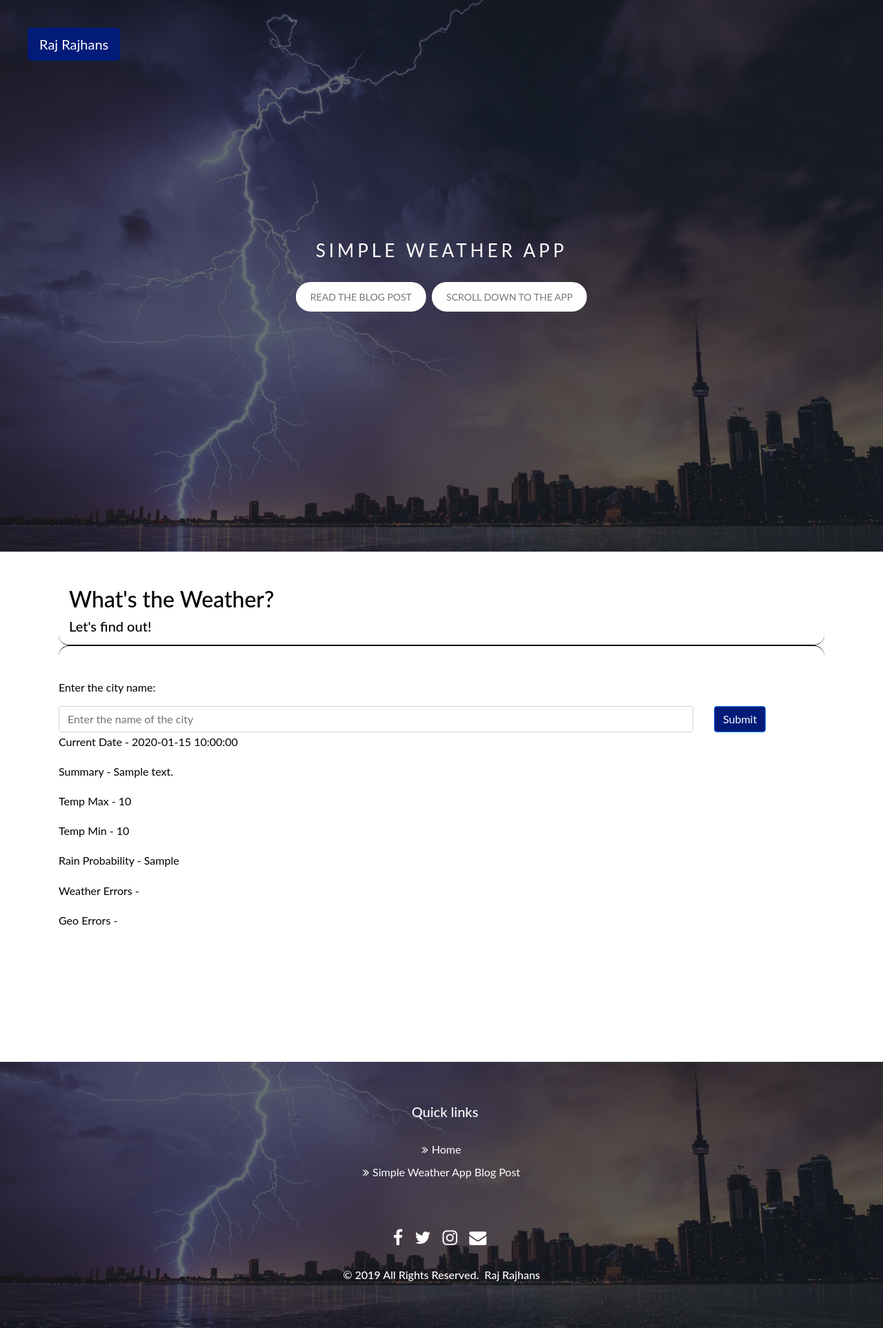
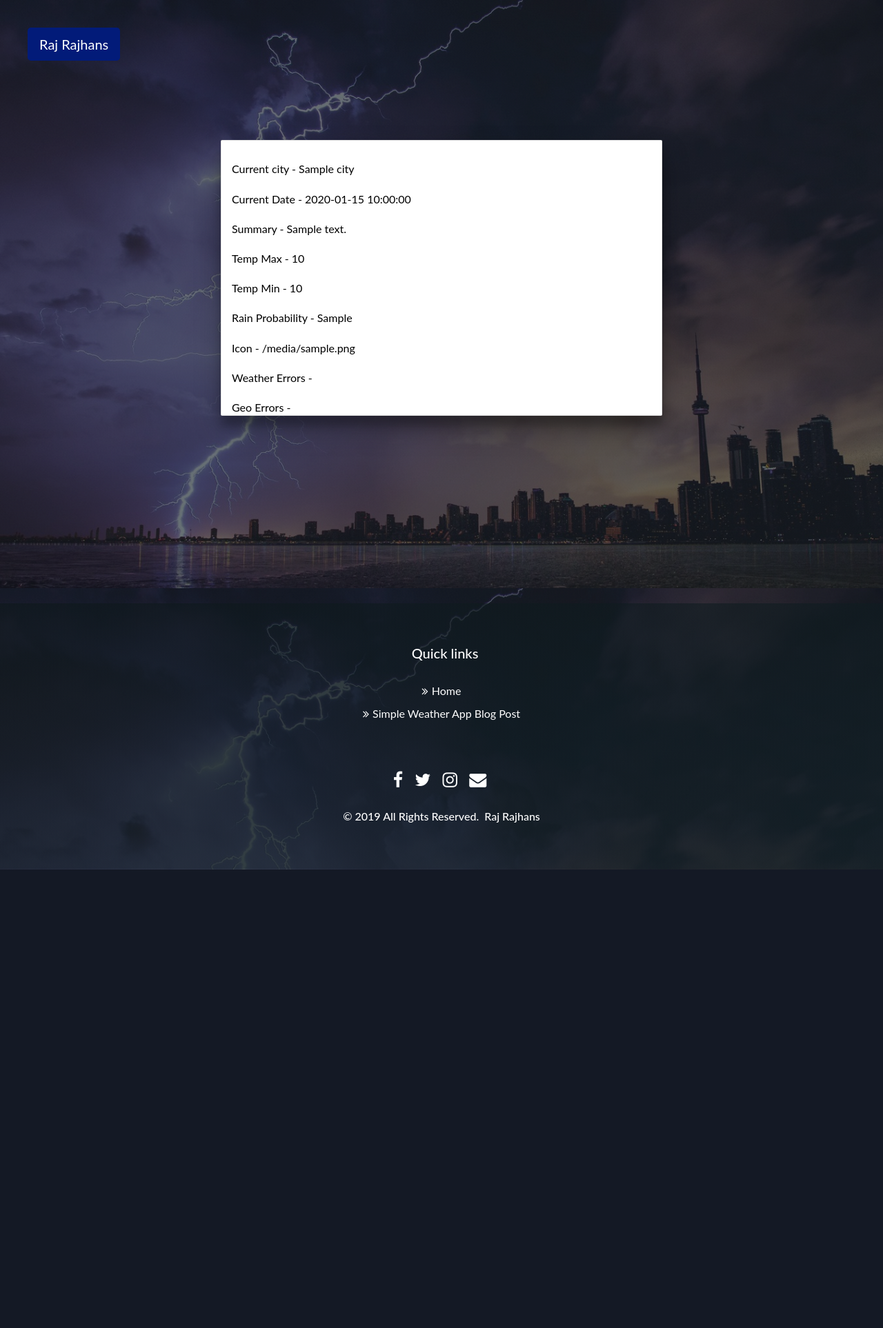
Before and after one commit to rajrajhans/weather, a Flask app: template templates/weather.html in a window 1280 px wide. Shown: the whole page at 69% size. After the commit the page ends 1261 px from the top, so only its background shows below. Run offline with Flask 2, Linux system fonts and the light colour scheme; the template is opened without the code that fills it: most values are stand-ins (such as "Sample title", 1, 10 or a date in 2020); some libraries are stand-ins or nearby versions.

Commit message:
completed homepage index.html

```diff
--- a/app.py
+++ b/app.py
@@ -18,7 +18,7 @@ def weather():
         wr = Controller()
         try:
             location = wr.getGeocode(city)
-            weatherObj = wr.getWeatherData(location)
+            weatherObj = wr.getWeatherData(location, city)
         except:
             errors_geo = "Something went wrong. Please check your city name and try again later. "
     return render_template("weather.html", weather=weatherObj, errors_geo=errors_geo)
--- a/controller.py
+++ b/controller.py
@@ -18,11 +18,11 @@ class Controller:
         except:  # To handle Nominatim timeout errors.
             if recursion > 2:
                 raise KeyError
-            print("making a request to nominatim")
+            print("making a request to nominatim again")
             time.sleep(1)
             return Controller.getGeocode(self, name)
 
-    def getWeatherData(self, location):
+    def getWeatherData(self, location, city):
         """This function does 4 things:\n
             1. Hit the API with a customized request and then store it in response.json
             2. Parse the response.json and extract necessary values from it (temperature - max, min, summary, raining probability, icon)
@@ -35,7 +35,7 @@ class Controller:
         summary = ""
         raining_prob = ""
         icon = ""
-        errors = "no error"
+        errors = None
         try:
             lat = str(location.latitude)
             long = str(location.longitude)
@@ -56,6 +56,6 @@ class Controller:
 
         except:
             errors = "Something went wrong. Please check your city name and try again later. "
-        report = WeatherData(current_date, max_temp, min_temp, summary, raining_prob, icon, errors)
+        report = WeatherData(current_date, max_temp, min_temp, summary, raining_prob, icon, errors, city)
 
         return report
--- a/model.py
+++ b/model.py
@@ -1,5 +1,5 @@
 class WeatherData:
-    def __init__(self, date, max_temp, min_temp, summary, raining_chance, icon, errors):
+    def __init__(self, date, max_temp, min_temp, summary, raining_chance, icon, errors, city):
         self.date = date
         self.max_temp = max_temp
         self.min_temp = min_temp
@@ -7,3 +7,4 @@ class WeatherData:
         self.raining_prob = raining_chance
         self.icon = icon
         self.errors = errors
+        self.city = city
--- a/static/css/footer.css
+++ b/static/css/footer.css
@@ -1,16 +1,16 @@
 /* Footer */
 @import url('https://maxcdn.bootstrapcdn.com/font-awesome/4.7.0/css/font-awesome.min.css');
-#footer  {
+.footer  {
     padding: 60px 0;
 }
 
-#footer .section-title {
+.footer .section-title {
     text-align: center;
     color: #007b5e;
     margin-bottom: 50px;
     text-transform: uppercase;
 }
-#footer {
+.footer {
     background-image:
 	  linear-gradient(to right bottom,
      rgba(13, 23, 26, 0.6),
@@ -20,54 +20,63 @@
 	background-size: cover;
     background-position: bottom;
 }
-#footer h5{
+.footer-w {
+    background-image:
+	  linear-gradient(to right bottom,
+     rgba(13, 23, 26, 0.6),
+     rgba(17, 33, 39, 0.6));
+
+	background-size: cover;
+    background-position: bottom;
+}
+.footer h5{
 	padding-left: 10px;
     padding-bottom: 6px;
     margin-bottom: 20px;
     color:#ffffff;
 }
-#footer a {
+.footer a {
     color: #ffffff;
     text-decoration: none !important;
     background-color: transparent;
     -webkit-text-decoration-skip: objects;
 }
-#footer ul.social li{
+.footer ul.social li{
 	padding: 3px 0;
 }
-#footer ul.social li a i {
+.footer ul.social li a i {
     margin-right: 5px;
 	font-size:25px;
 	-webkit-transition: .5s all ease;
 	-moz-transition: .5s all ease;
 	transition: .5s all ease;
 }
-#footer ul.social li:hover a i {
+.footer ul.social li:hover a i {
 	font-size:30px;
 	margin-top:-10px;
 }
-#footer ul.social li a,
-#footer ul.quick-links li a{
+.footer ul.social li a,
+.footer ul.quick-links li a{
 	color:#ffffff;
 }
-#footer ul.social li a:hover{
+.footer ul.social li a:hover{
 	color:#eeeeee;
 }
-#footer ul.quick-links li{
+.footer ul.quick-links li{
 	padding: 3px 0;
 	-webkit-transition: .5s all ease;
 	-moz-transition: .5s all ease;
 	transition: .5s all ease;
 }
-#footer ul.quick-links li:hover{
+.footer ul.quick-links li:hover{
 	padding: 3px 0;
 	margin-left:5px;
 	font-weight:700;
 }
-#footer ul.quick-links li a i{
+.footer ul.quick-links li a i{
 	margin-right: 5px;
 }
-#footer ul.quick-links li:hover a i {
+.footer ul.quick-links li:hover a i {
     font-weight: 700;
 }
 
@@ -75,7 +84,7 @@
 	#footer h5 {
     padding-left: 0;
     border-left: transparent;
-    padding-bottom: 0px;
+    padding-bottom: 0;
     margin-bottom: 10px;
 }
 }
--- a/static/css/header.css
+++ b/static/css/header.css
@@ -21,6 +21,7 @@ body {
 }
 
 .brand-box {
+	z-index: 55;
   	position: sticky;
   	top: 40px;
   	left: 40px;
--- a/static/css/main.css
+++ b/static/css/main.css
@@ -4,7 +4,7 @@ body{
 #main{
     margin: 50px;
     color: #000;
-    height: 80vh;
+    height: 120vh;
 }
 
 hr {
@@ -44,3 +44,10 @@ border-radius: 20px;
 #city{
     margin-top: 5px;
 }
+
+@media only screen and (max-width: 600px){
+    .brand-box{
+        position:relative;
+        left: 13px;
+    }
+}
--- /dev/null
+++ b/static/css/weather.css
@@ -0,0 +1,60 @@
+body {
+  	font-family: 'Lato', sans-serif;
+  	font-weight: 400;
+  	font-size: 16px;
+  	line-height: 1.7;
+  	color: #000;
+    background-image:
+	  				linear-gradient( to right bottom,
+									 rgba(13, 23, 26, 0.6),
+     								 rgba(17, 33, 39, 0.6)),
+					url('../img/bg.jpg');
+
+	background-size: cover;
+  	background-position: center;
+	background-attachment: fixed;
+}
+
+.card-container{
+    height: 100vh;
+
+}
+
+.card {
+    margin: 10% 25% 25% 25%;
+  background: #fff;
+  border-radius: 2px;
+  display: inline-block;
+    height: 50%;
+    width: 50%;
+  position: relative;
+}
+
+
+.card-5 {
+  box-shadow: 0 19px 38px rgba(0,0,0,0.30), 0 15px 12px rgba(0,0,0,0.22);
+}
+
+.brand-box-weather {
+	z-index: 55;
+  	position: sticky;
+  	top: 40px;
+  	left: 40px;
+	right: 40px;
+	margin-left: 40px;
+}
+
+@media only screen and (max-width: 600px){
+    .card {
+        margin: 20% 10% 25% 10%;
+        width: 80%;
+        height: 65%;
+    }
+
+
+    .brand-box-weather {
+        margin: 5% 50% 2px 50%;
+	position: absolute;
+	top: 5px;
+	}
+}
--- a/templates/index.html
+++ b/templates/index.html
@@ -34,7 +34,7 @@
     </header>
 
     <section id="main">
-        <div class="container">
+        <div class="container-fluid">
             <div class="row">
                 <div class="col-md-12">
                     <div class="text_top">
@@ -67,8 +67,8 @@
     </section>
 
 <!-- Footer -->
-	<section id="footer">
-		<div class="container">
+	<section class="footer">
+		<div class="container-fluid">
 			<div class="row text-center text-xs-center text-sm-center text-md-center">
                     <div class="col-xs-12 col-sm-12 col-md-12">
                         <h5>Quick links</h5>
--- a/templates/weather.html
+++ b/templates/weather.html
@@ -3,87 +3,50 @@
 <head>
     <meta charset="UTF-8">
     <title>Simple Weather App</title>
-    <script src="https://cdnjs.cloudflare.com/ajax/libs/jquery/3.3.1/jquery.min.js"></script> <!--jQuery -->
-
-    <link href="https://stackpath.bootstrapcdn.com/bootstrap/4.3.1/css/bootstrap.min.css" rel="stylesheet"> <!--Bootstrap -->
-    <script src="https://stackpath.bootstrapcdn.com/bootstrap/4.3.1/js/bootstrap.min.js"></script>
-
-    <!--<link href="https://cdnjs.cloudflare.com/ajax/libs/bootstrap-datepicker/1.7.1/css/bootstrap-datepicker3.min.css" rel="stylesheet">  bootstrap-datepicker CSS-->
-    <!--<script src="https://cdnjs.cloudflare.com/ajax/libs/bootstrap-datepicker/1.7.1/js/bootstrap-datepicker.min.js"></script> bootstrap-datepicker JS-->
-
-    <link href="https://cdnjs.cloudflare.com/ajax/libs/weather-icons/2.0.9/css/weather-icons.min.css" rel="stylesheet"> <!--Weather Icons -->
-
+    <script src="../static/css/jquery.min.js"></script> <!--jQuery -->
+    <link href="../static/css/bootstrap.min.css" rel="stylesheet"> <!--Bootstrap -->
+    <script src="../static/css/bootstrap.min.js"></script>
+    <link href="../static/css/weather-icons.min.css" rel="stylesheet"><!--Weather Icons -->
     <link rel="stylesheet" href="../static/css/header.css">
     <link rel="stylesheet" href="../static/css/footer.css">
     <link rel="stylesheet" href="../static/css/main.css">
+    <link rel="stylesheet" href="../static/css/weather.css">
+</head>
 
-</head>
 <body>
-<header class="header">
     <a href="http://rajrajhans.com/" style="text-decoration: none!important;">
-        <div class="brand-box">
-            <a href="https://rajrajhans.com" target="_blank"><input type="button" class="btn btn-rajrajhans btn-animated btn-lg" value="Raj Rajhans"></a>
-        </div>
+            <div class="brand-box-weather">
+                <a href="https://rajrajhans.com" target="_blank"><input type="button" class="btn btn-rajrajhans btn-animated btn-lg" value="Raj Rajhans"></a><br><br>
+            </div>
     </a>
 
-        <div class="text-box">
-            <h1 class="heading-primary">
-                <span class="heading-primary-main">Simple Weather App</span>
-            </h1>
-            <a href="#" class="btn btn-white btn-animated">Read the blog post</a>&nbsp;
-            <a href="#main" class="btn btn-white btn-animated">Scroll down to the app</a>
-        </div>
-    </header>
+    <div class="card-container">
+        <div class="card card-5">
+            <!--******************* WEATHER START ******************* -->
+            <div class="container-fluid">
+                <br>
+                <p>Current city - {{ weather.city }}    </p>
+                <p>Current Date - {{ weather.date }}    </p>
+                <p>Summary - {{ weather.summary }}      </p>
+                <p>Temp Max - {{ weather.max_temp }}    </p>
+                <p>Temp Min - {{ weather.min_temp }}    </p>
+                <p>Rain Probability - {{ weather.raining_prob }}</p>
+                <p>Icon - {{ weather.icon }}            </p>
+                {% if weather.errors != None and errors_geo != None %}
+                    <p>Weather Errors - {{ weather.errors }}</p>
+                    <p>Geo Errors - {{ errors_geo }}        </p>
+                {% endif %}
+            </div>
+            <!--******************* WEATHER END ******************* -->
 
-<section id="main">
-    <div class="container">
-        <div class="row">
-            <div class="col-md-12">
-                <div class="text_top">
-                    <h2>What's the Weather?</h2>
-                    <h5>Let's find out!</h5>
-                </div>
-                <hr>
-            </div>
-
-            <div class="col-md-12">
-<!--******************* FORM START ******************* -->
-                <form method="post" action="{{ url_for('weather') }}">
-
-                            <label for="city">Enter the city name: </label>
-                        <div class="row">
-                            <div class="col-md-10 col-xs-12"><div>
-                                <input type="text" class="form-control" id="city" name="city" placeholder="Enter the name of the city" required>
-                            </div></div>
-
-                        <div class="col-md-2 col-xs-12"><div>
-                            <input type="submit" class="btn btn-primary btn-custom" value="Submit">
-                        </div></div></div>
-                    </form>
-<!--******************* FORM END ******************* -->
-
-            </div>
         </div>
     </div>
+</body>
 
-<!--******************* WEATHER START ******************* -->
-<div class="container">
-    <p>Current Date - {{ weather.date }}</p>
-    <p>Summary - {{ weather.summary }}</p>
-    <p>Temp Max - {{ weather.max_temp }}</p>
-    <p>Temp Min - {{ weather.min_temp }}</p>
-    <p>Rain Probability - {{ weather.raining_prob }}</p>
-    <p>Weather Errors -{{ weather.errors }}</p>
-    <p>Geo Errors - {{ errors_geo }}</p>
 
-</div>
-<!--******************* WEATHER END ******************* -->
-
-</section>
-
-<!-- Footer -->
-	<section id="footer">
-		<div class="container">
+<!-- END OF FILE -->
+<section class="footer-w footer">
+		<div class="container-fluid">
 			<div class="row text-center text-xs-center text-sm-center text-md-center">
                     <div class="col-xs-12 col-sm-12 col-md-12">
                         <h5>Quick links</h5>
@@ -113,7 +76,4 @@
 			</div>
 		</div>
 	</section>
-<!-- ./Footer -->
-
-</body>
 </html>
```
Also changed, not shown: templates/test.html (added, +64 -0 lines).
